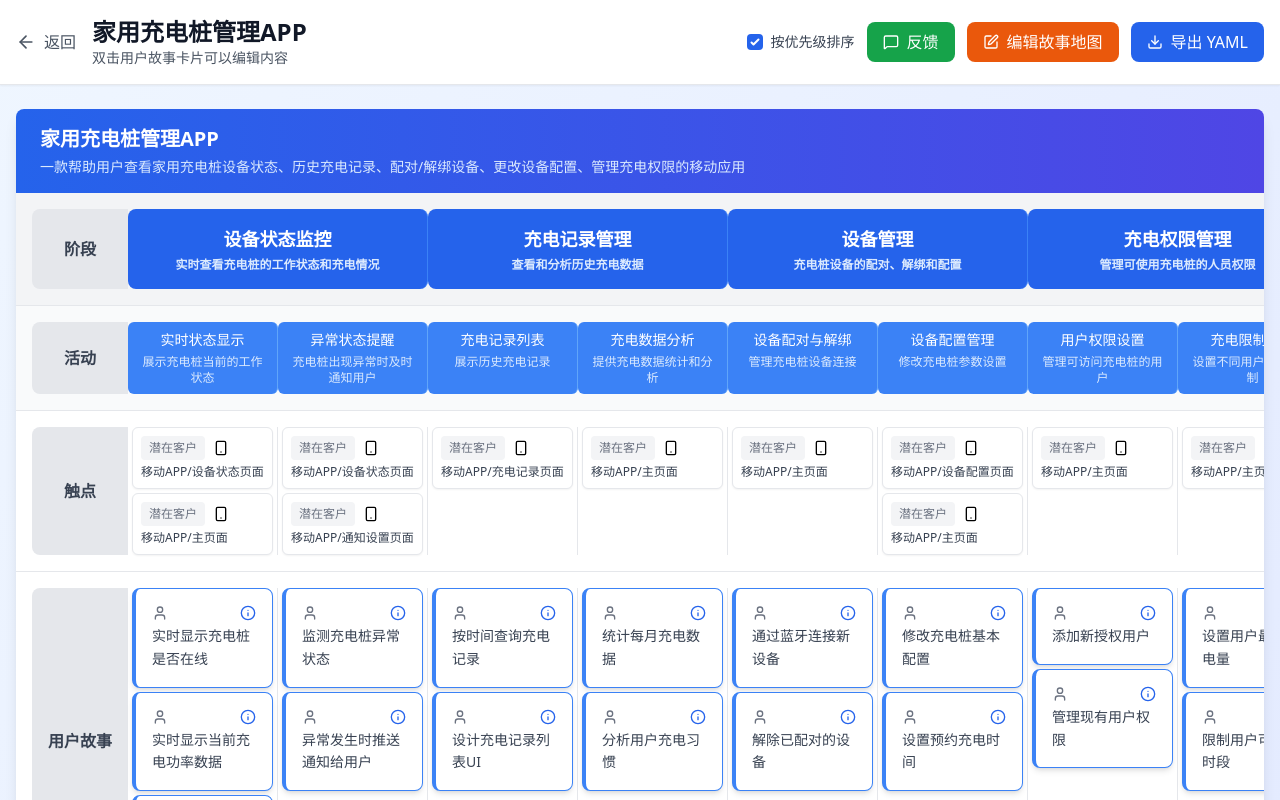
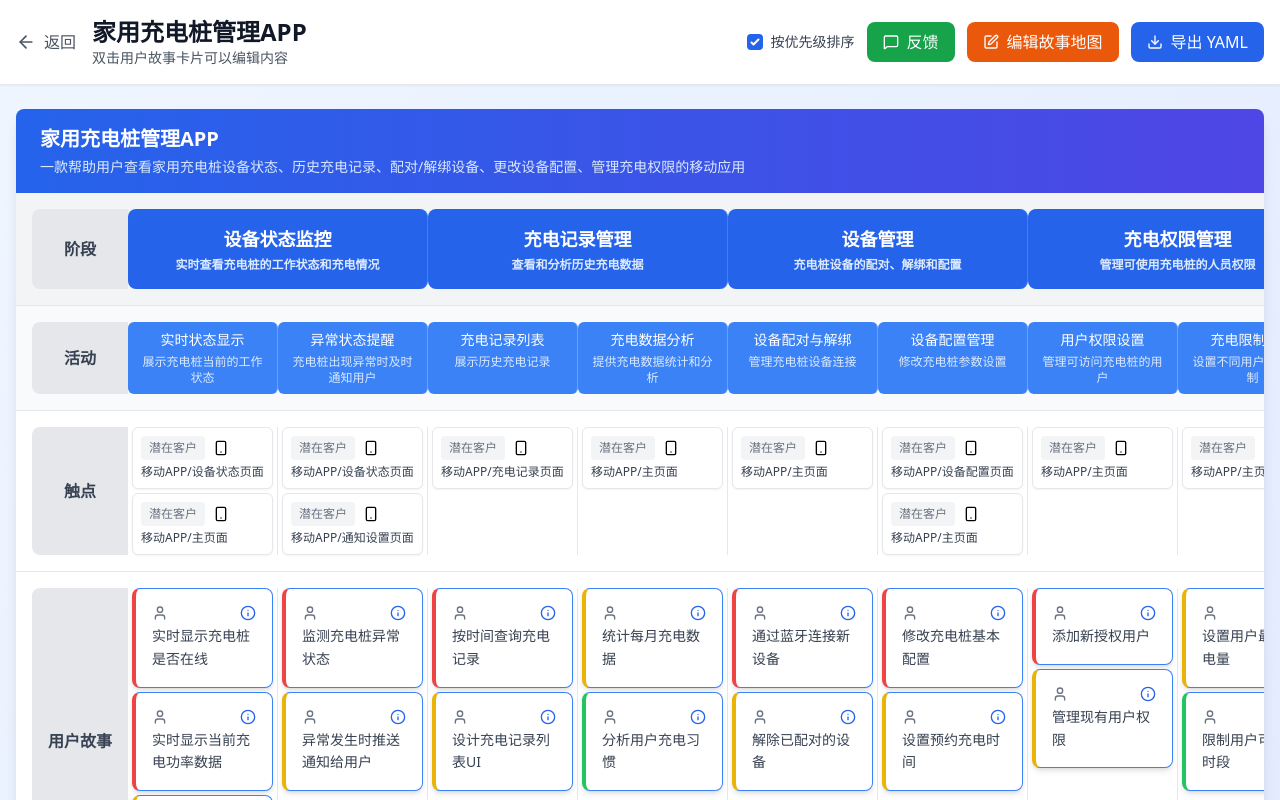
Before and after one commit to frankzhi/user-story-map-generator-prod, a React (Vite) app: page / in a window 1280 px wide. Both pictures are taken after a click on the button "生成故事地图". Shown: the top 800 px of the page. Built offline with nearby package versions, Linux system fonts and the light colour scheme; no server answers.

Commit message:
Fix user story priority border display by adding inline styles as fallback

```diff
--- a/src/components/StoryMapView.tsx
+++ b/src/components/StoryMapView.tsx
@@ -695,6 +695,7 @@ ${task.acceptance_criteria.map(criteria => `  - ${criteria}`).join('\n')}
                                       key={storyIndex}
                                       className={`story-card cursor-pointer bg-white ${getPriorityBorderColor(story.priority)} rounded-md p-2 shadow-sm hover:shadow-md transition-shadow flex-shrink-0 mx-1`}
                                       onClick={() => handleStoryClick(story)}
+                                      style={{ borderLeftWidth: '4px', borderLeftColor: story.priority === 'high' ? '#ef4444' : story.priority === 'medium' ? '#eab308' : story.priority === 'low' ? '#22c55e' : '#e5e7eb' }}
                                     >
                                       <div className="flex items-start justify-between mb-1">
                                         <User className="w-4 h-4 text-gray-500" />
```
